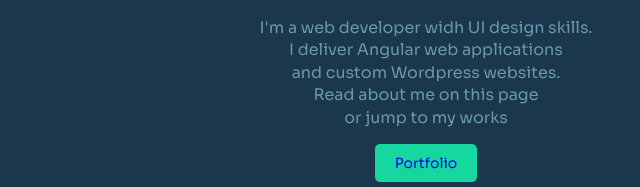
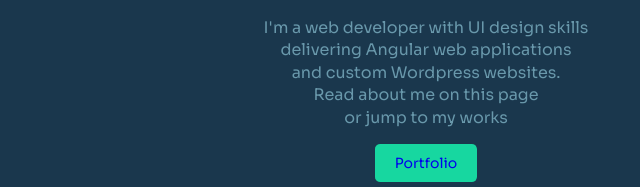
Before and after one commit to franckyi/about-page, a plain HTML site: page index.html in a window 1280 px wide. Shown: the part 316-503 px from the top of the page, 214-854 px from the left. Drawn offline with Linux system fonts and the light colour scheme.

Commit message:
fix typo

```diff
--- a/index.html
+++ b/index.html
@@ -40,8 +40,8 @@
             <!-- intro -->
             <header class="intro">
                 <span class="intro__heading">Francky Iside</span>
-                <p class="text--light">I'm a web developer widh UI design skills.<br>
-                    I deliver Angular web applications<br>
+                <p class="text--light">I'm a web developer with UI design skills<br>
+                    delivering Angular web applications<br>
                     and custom Wordpress websites.<br>
                     Read about me on this page<br>
                     or jump to my works
```
